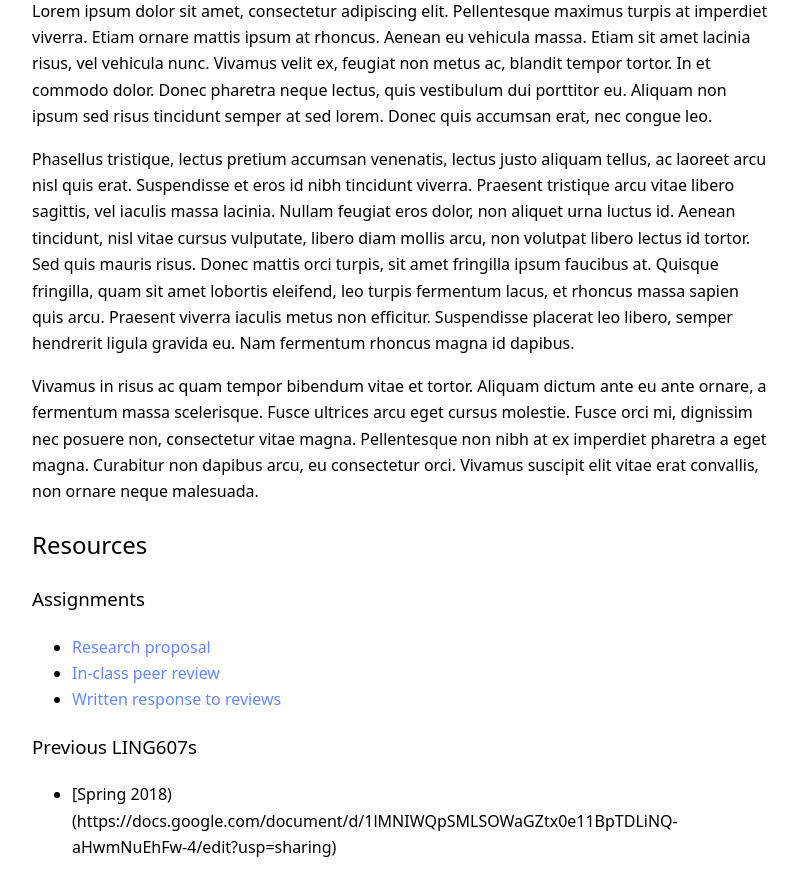
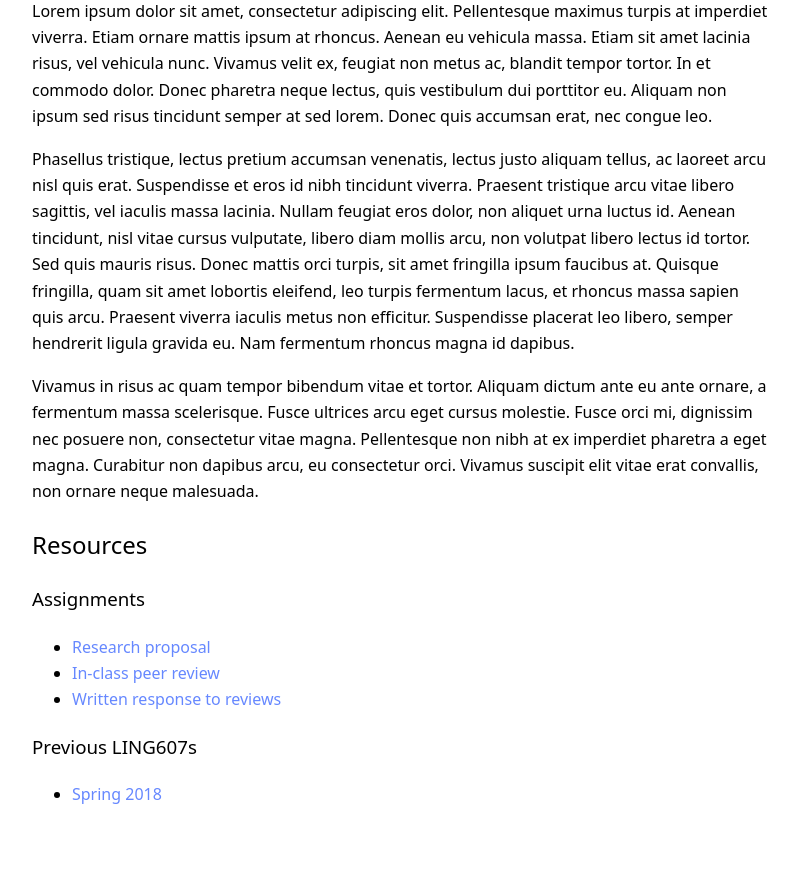
Before and after one commit to kschuler/ling001, a Jekyll site: the page built from index.md, in a window 1280 px wide and 900 px high, scrolled down 2701 px. Shown: the top 896 px of the window, without its empty margins (240-1038 px from the left). Built offline with Jekyll 4.4.1, drawn with Linux system fonts in a browser that asks for light colours; after the commit the page ends 3549 px from its top, so only the background shows below that.

Commit message:
Update index.md

```diff
--- a/index.md
+++ b/index.md
@@ -67,4 +67,4 @@ Vivamus in risus ac quam tempor bibendum vitae et tortor. Aliquam dictum ante eu
 
 ### Previous LING607s
 
-* [Spring 2018)(https://docs.google.com/document/d/1lMNIWQpSMLSOWaGZtx0e11BpTDLiNQ-aHwmNuEhFw-4/edit?usp=sharing)
+* [Spring 2018](https://docs.google.com/document/d/1lMNIWQpSMLSOWaGZtx0e11BpTDLiNQ-aHwmNuEhFw-4/edit?usp=sharing)
```
